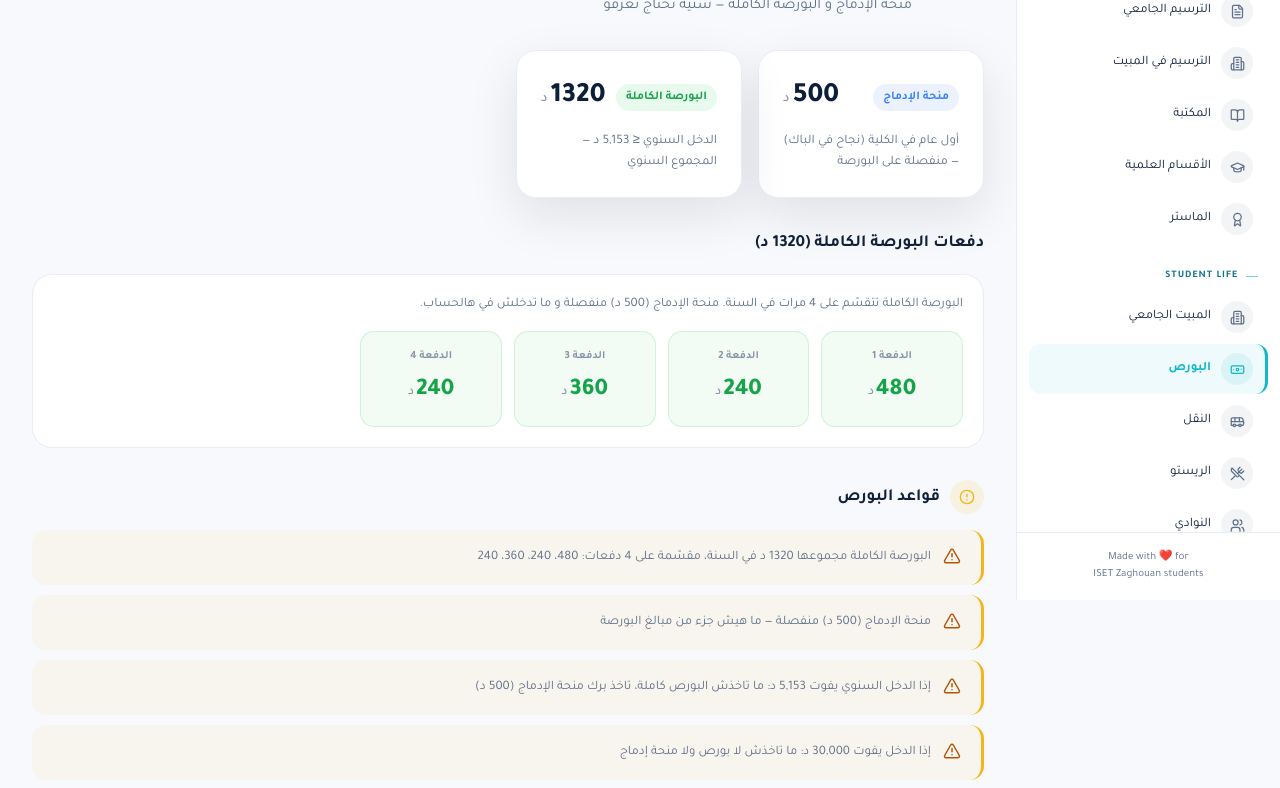
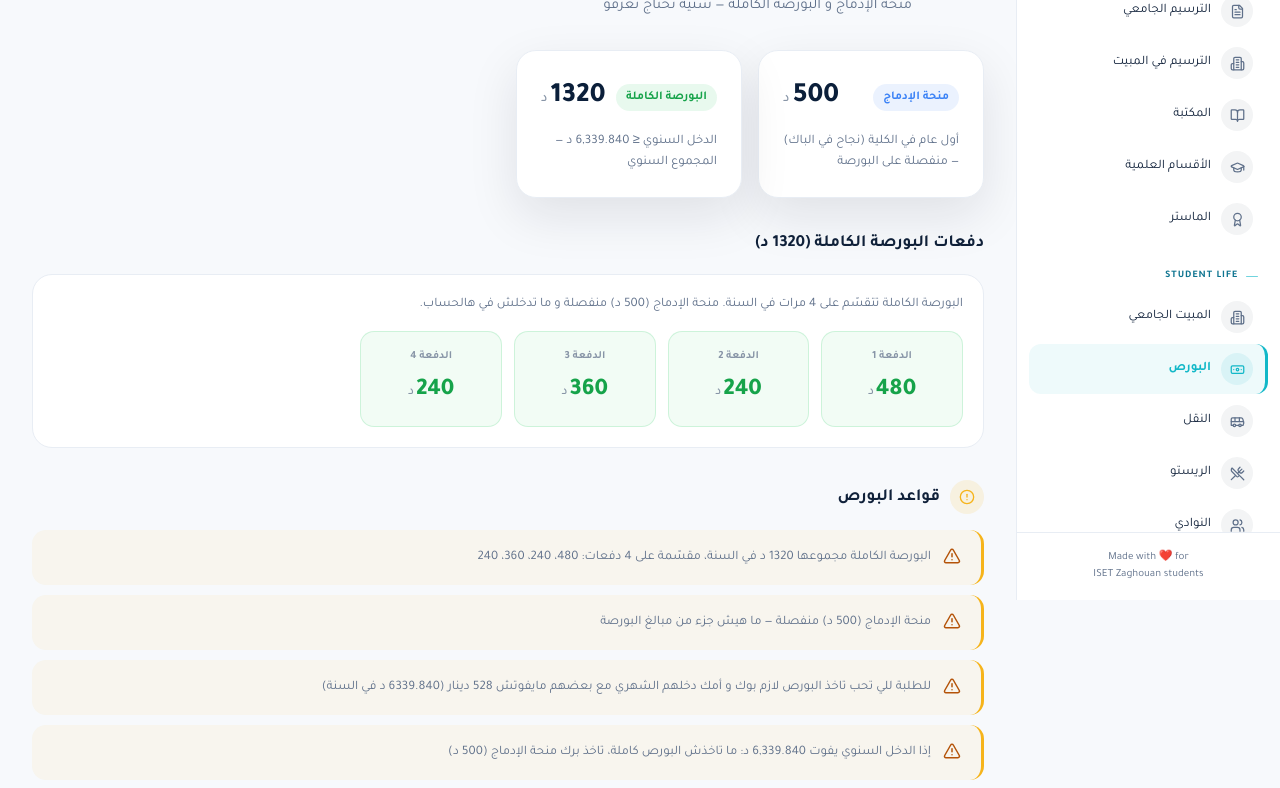
Before and after one commit to jozefelmanga/iset-zaghouan-hub, a Next.js app: page /bourse in a window 1280 px wide. Shown: the part 200-988 px from the top of the page. Built offline with nearby package versions, Linux system fonts and the light colour scheme; no server answers.

Commit message:
fix: update scholarship income conditions for accuracy

```diff
--- a/src/data/scholarships.ts
+++ b/src/data/scholarships.ts
@@ -7,7 +7,7 @@ export const scholarshipTypes = [
   {
     amount: 1320,
     name: "البورصة الكاملة",
-    condition: "الدخل السنوي ≤ 5,153 د — المجموع السنوي",
+    condition: "الدخل السنوي ≤ 6,339.840 د — المجموع السنوي",
   },
 ];
 
@@ -21,6 +21,7 @@ export const scholarshipTranches = [
 export const scholarshipRules = [
   "البورصة الكاملة مجموعها 1320 د في السنة، مقسّمة على 4 دفعات: 480، 240، 360، 240",
   "منحة الإدماج (500 د) منفصلة — ما هيش جزء من مبالغ البورصة",
-  "إذا الدخل السنوي يفوت 5,153 د: ما تاخذش البورص كاملة، تاخذ برك منحة الإدماج (500 د)",
+  "للطلبة للي تحب تاخذ البورص لازم بوك و أمك دخلهم الشهري مع بعضهم مايفوتش 528 دينار (6339.840 د في السنة)",
+  "إذا الدخل السنوي يفوت 6,339.840 د: ما تاخذش البورص كاملة، تاخذ برك منحة الإدماج (500 د)",
   "إذا الدخل يفوت 30,000 د: ما تاخذش لا بورص ولا منحة إدماج",
 ];
```
